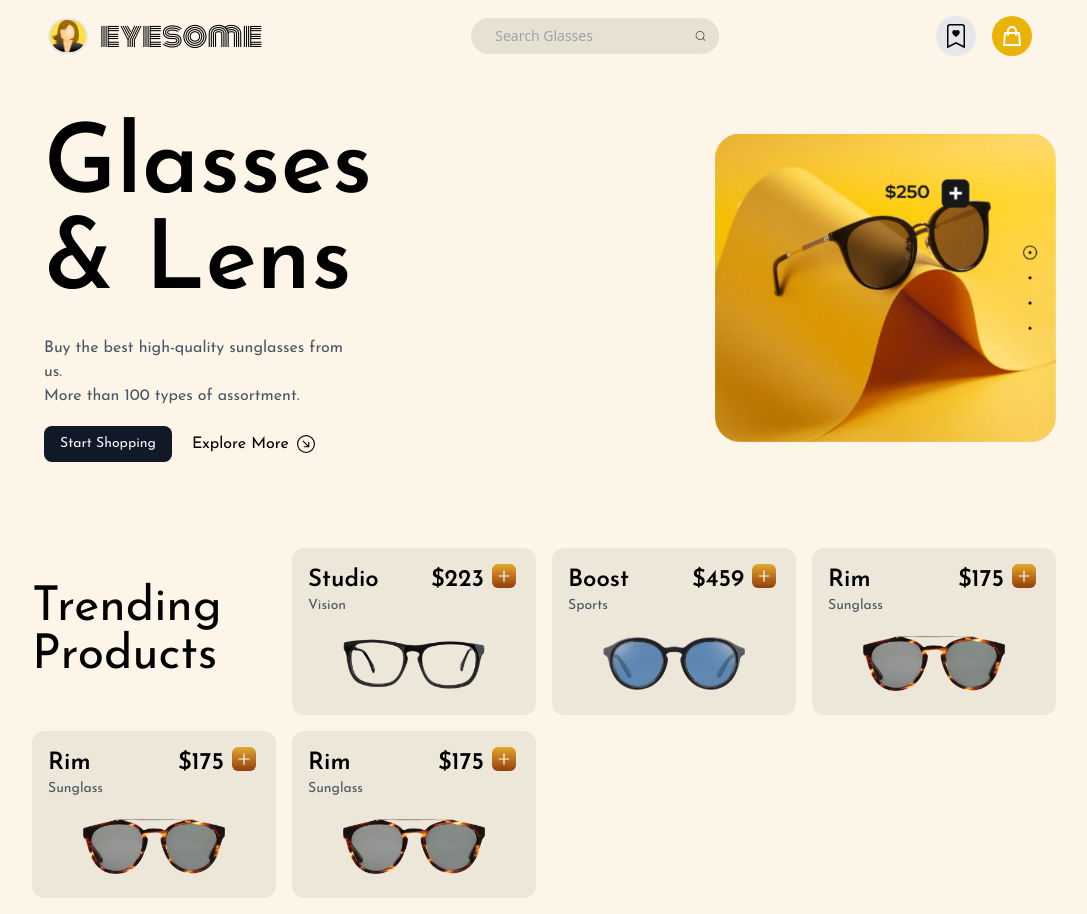
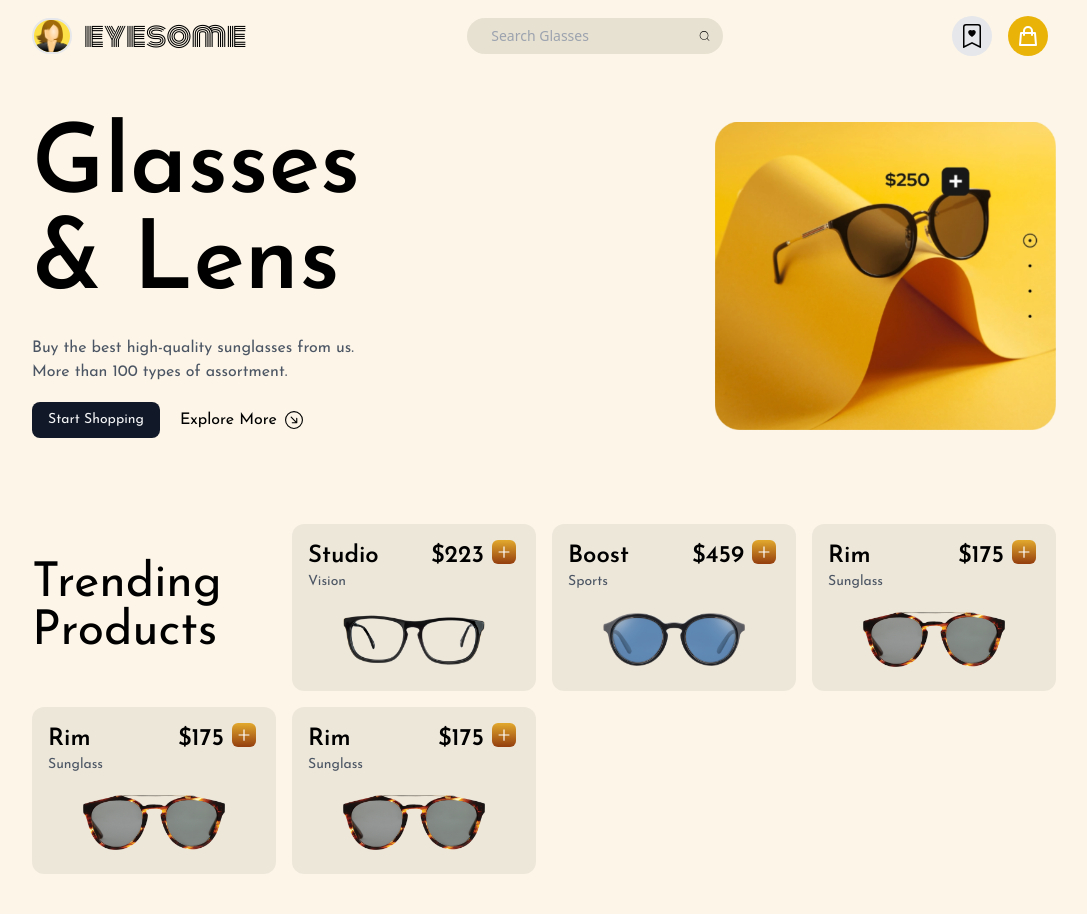
Before and after one commit to SandhyaR1007/eyeshots-react, a React (Vite) app: page / in a window 1280 px wide. Shown: the whole page, without its empty margins (96-1183 px from the left). After the commit the page ends 890 px from the top, so only its background shows below. Built offline with nearby package versions, Linux system fonts and the light colour scheme.

Commit message:
update: reduce padding

```diff
--- a/src/components/banner/Banner.jsx
+++ b/src/components/banner/Banner.jsx
@@ -5,7 +5,7 @@ import bannerImg from "@/assets/bannerImg.png";
 const Banner = () => {
   return (
     <main className=" flex justify-between items-center py-3 mb-5 font-josephin relative">
-      <section className="max-w-xl mx-auto sm:mx-0  w-full p-3  lg:w-1/3">
+      <section className="max-w-xl mx-auto sm:mx-0  w-full py-3  lg:w-1/3">
         <h1 className="text-8xl  md:text-7xl lg:text-8xl font-semibold  py-3 w-full ">
           Glasses & Lens
         </h1>
--- a/src/components/navbar/Navbar.jsx
+++ b/src/components/navbar/Navbar.jsx
@@ -7,7 +7,7 @@ import MenuDropdown from "./MenuDropdown";
 
 const Navbar = () => {
   return (
-    <nav className="flex flex-col sm:flex-row p-4 max-w-screen mb-3">
+    <nav className="flex flex-col sm:flex-row py-4 max-w-screen mb-3">
       <div className="flex justify-between w-full items-center">
         <section className="relative flex">
           <img
```
